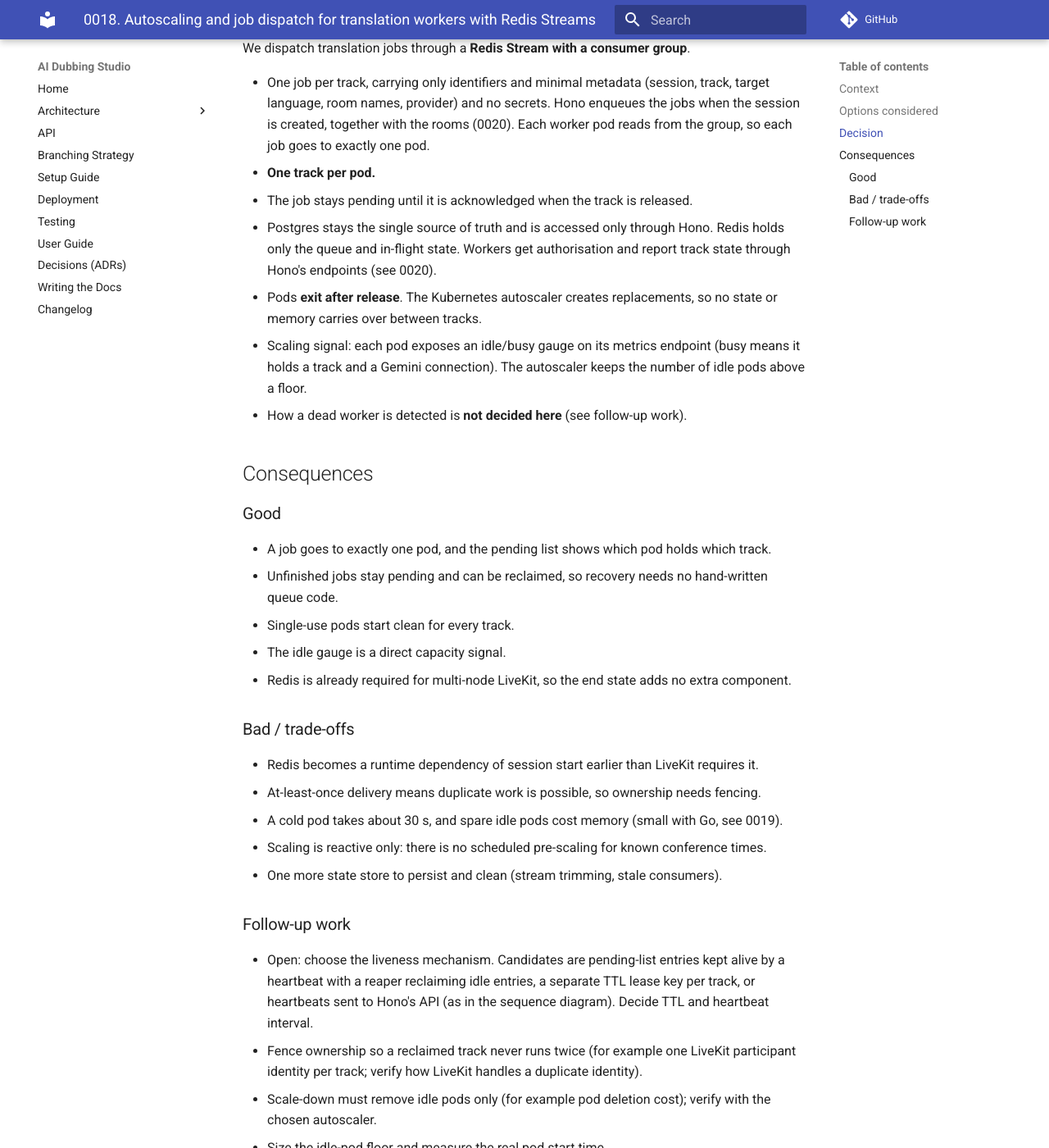
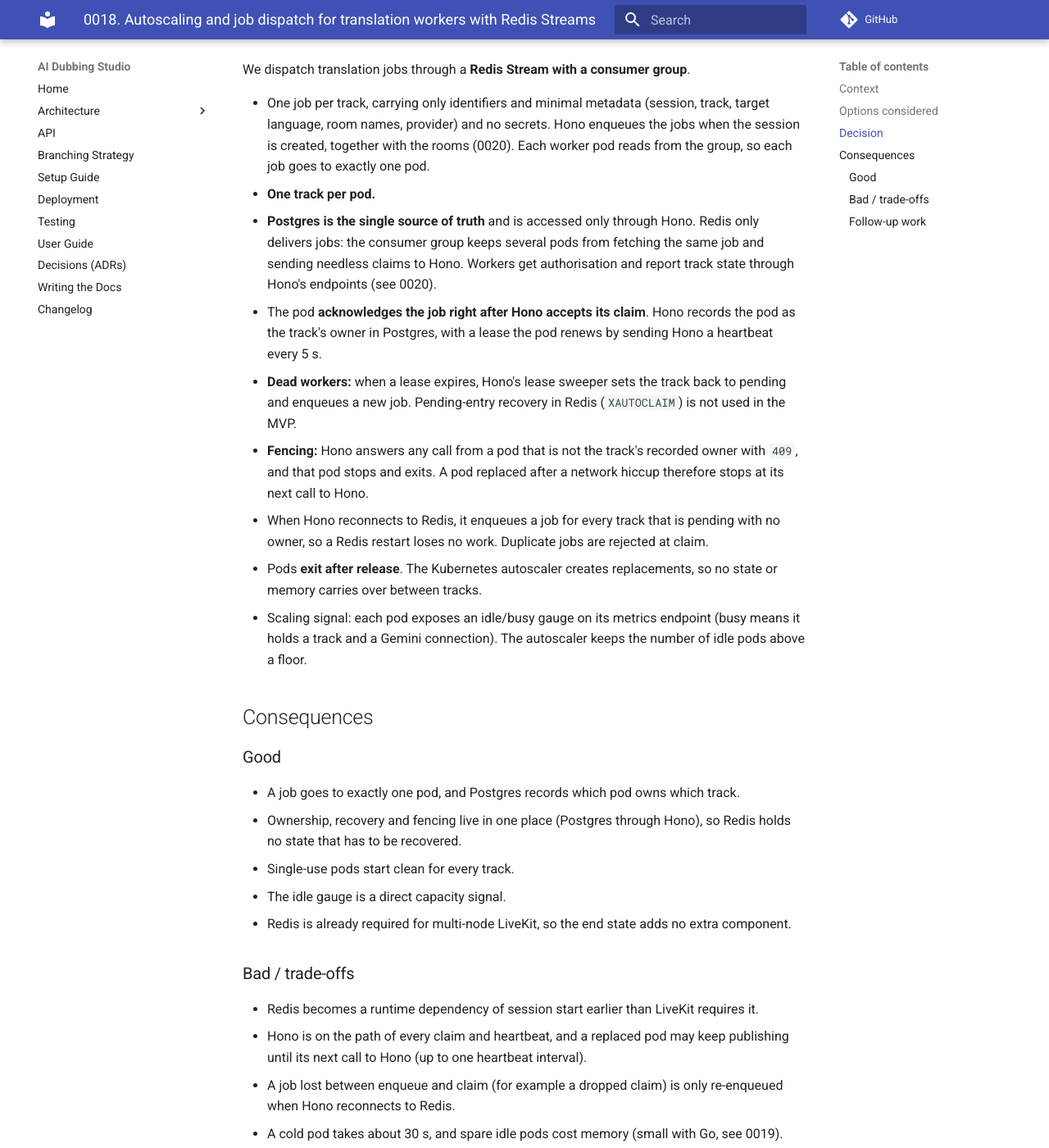
Before and after one commit to WH1TE-SHAD0W/ai-dubbing-studio, an MkDocs documentation site: the page built from docs/adr/0018-autoscaling-architecture-of-translation-container.md, in a window 1280 px wide and 1400 px high, scrolled down 2038 px. Shown: the whole window at 82% size. Built offline with MkDocs 1.6.1 and Material for MkDocs 9.7.7, drawn with Linux system fonts in a browser that asks for light colours; comment, search, counter and statistics services are not loaded; some of the changed text lies outside the part shown.

Commit message:
docs: ADR-0018 keeps ownership in Postgres and acks at claim (YGP-91, YGP-98)
Align with the translator pod spec: Redis only delivers jobs, the pod
acks right after Hono accepts its claim, and Hono owns the track in
Postgres with a heartbeat-renewed lease. Decide dead-worker detection
(lease sweeper), fencing (409 for a non-owner) and re-enqueue on Redis
reconnect; update the option 2 rejection, consequences and follow-ups.

Co-Authored-By: Claude Opus 5.5 <noreply@anthropic.com>

```diff
--- a/docs/adr/0018-autoscaling-architecture-of-translation-container.md
+++ b/docs/adr/0018-autoscaling-architecture-of-translation-container.md
@@ -33,7 +33,7 @@ Constraints: Postgres is the source of truth and is only accessed through Hono,
     - Pros: very high throughput and durable ordered logs.
     - Cons: consumers own partitions, not individual jobs, and there is no per-job acknowledgement or lease; assigning one track to one pod and reclaiming it when the pod dies means working against partition assignment and rebalancing; heavy for about a hundred jobs.
 
-Rejected: 2, 3 and 4. Option 2 is the closest competitor and is rejected because workers would either touch the database directly or push all claim traffic through Hono, and Redis is coming anyway.
+Rejected: 2, 3 and 4. Option 2 is the closest competitor. The chosen design also keeps the lease in Postgres and sends claims and heartbeats through Hono, so the difference is delivery: with option 2 idle pods would have to poll Hono for work, while a blocking stream read wakes exactly one idle pod at once. Redis is coming anyway.
 
 ## Decision
 
@@ -41,18 +41,20 @@ We dispatch translation jobs through a **Redis Stream with a consumer group**.
 
 - One job per track, carrying only identifiers and minimal metadata (session, track, target language, room names, provider) and no secrets. Hono enqueues the jobs when the session is created, together with the rooms (0020). Each worker pod reads from the group, so each job goes to exactly one pod.
 - **One track per pod.**
-- The job stays pending until it is acknowledged when the track is released.
-- Postgres stays the single source of truth and is accessed only through Hono. Redis holds only the queue and in-flight state. Workers get authorisation and report track state through Hono's endpoints (see 0020).
+- **Postgres is the single source of truth** and is accessed only through Hono. Redis only delivers jobs: the consumer group keeps several pods from fetching the same job and sending needless claims to Hono. Workers get authorisation and report track state through Hono's endpoints (see 0020).
+- The pod **acknowledges the job right after Hono accepts its claim**. Hono records the pod as the track's owner in Postgres, with a lease the pod renews by sending Hono a heartbeat every 5 s.
+- **Dead workers:** when a lease expires, Hono's lease sweeper sets the track back to pending and enqueues a new job. Pending-entry recovery in Redis (`XAUTOCLAIM`) is not used in the MVP.
+- **Fencing:** Hono answers any call from a pod that is not the track's recorded owner with `409`, and that pod stops and exits. A pod replaced after a network hiccup therefore stops at its next call to Hono.
+- When Hono reconnects to Redis, it enqueues a job for every track that is pending with no owner, so a Redis restart loses no work. Duplicate jobs are rejected at claim.
 - Pods **exit after release**. The Kubernetes autoscaler creates replacements, so no state or memory carries over between tracks.
 - Scaling signal: each pod exposes an idle/busy gauge on its metrics endpoint (busy means it holds a track and a Gemini connection). The autoscaler keeps the number of idle pods above a floor.
-- How a dead worker is detected is **not decided here** (see follow-up work).
 
 ## Consequences
 
 ### Good
 
-- A job goes to exactly one pod, and the pending list shows which pod holds which track.
-- Unfinished jobs stay pending and can be reclaimed, so recovery needs no hand-written queue code.
+- A job goes to exactly one pod, and Postgres records which pod owns which track.
+- Ownership, recovery and fencing live in one place (Postgres through Hono), so Redis holds no state that has to be recovered.
 - Single-use pods start clean for every track.
 - The idle gauge is a direct capacity signal.
 - Redis is already required for multi-node LiveKit, so the end state adds no extra component.
@@ -60,18 +62,19 @@ We dispatch translation jobs through a **Redis Stream with a consumer group**.
 ### Bad / trade-offs
 
 - Redis becomes a runtime dependency of session start earlier than LiveKit requires it.
-- At-least-once delivery means duplicate work is possible, so ownership needs fencing.
+- Hono is on the path of every claim and heartbeat, and a replaced pod may keep publishing until its next call to Hono (up to one heartbeat interval).
+- A job lost between enqueue and claim (for example a dropped claim) is only re-enqueued when Hono reconnects to Redis.
 - A cold pod takes about 30 s, and spare idle pods cost memory (small with Go, see 0019).
 - Scaling is reactive only: there is no scheduled pre-scaling for known conference times.
-- One more state store to persist and clean (stream trimming, stale consumers).
+- One more component to run and clean: the stream needs trimming, and each single-use pod removes its own consumer from the group on exit.
 
 ### Follow-up work
 
-- Open: choose the liveness mechanism. Candidates are pending-list entries kept alive by a heartbeat with a reaper reclaiming idle entries, a separate TTL lease key per track, or heartbeats sent to Hono's API (as in the sequence diagram). Decide TTL and heartbeat interval.
-- Fence ownership so a reclaimed track never runs twice (for example one LiveKit participant identity per track; verify how LiveKit handles a duplicate identity).
+- Decide how a pod is replaced after it exits: the container restarted in place (watch restart back-off after short jobs) or the pod deleting itself so a new one is created.
+- Use one LiveKit participant identity per track in the output room, so a new owner also disconnects the old one; verify how LiveKit handles a duplicate identity.
 - Scale-down must remove idle pods only (for example pod deletion cost); verify with the chosen autoscaler.
-- Size the idle-pod floor and measure the real pod start time.
-- Define recovery when Redis loses data (persistence settings; for example re-enqueue tracks of live sessions from Postgres).
+- Size the idle-pod floor, the lease TTL (starting at 15 s) and measure the real pod start time.
+- Recovery of single lost jobs, beyond re-enqueuing when Hono reconnects to Redis (for example re-enqueue tracks pending for too long).
 - Dead-letter handling for jobs that keep failing.
 - Revisit if hosts do not send audio straight after the green light: workers claimed at session creation then hold idle Gemini connections (see 0020).
 - Verify Redis Streams behaviour and version requirements against current documentation.
```
